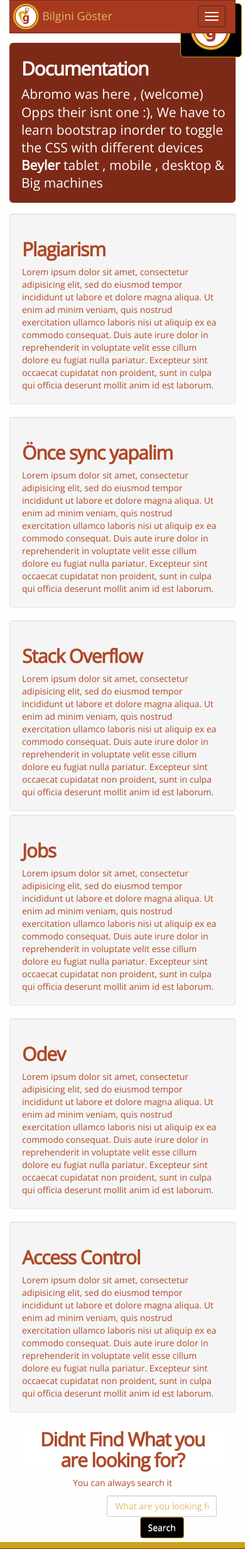
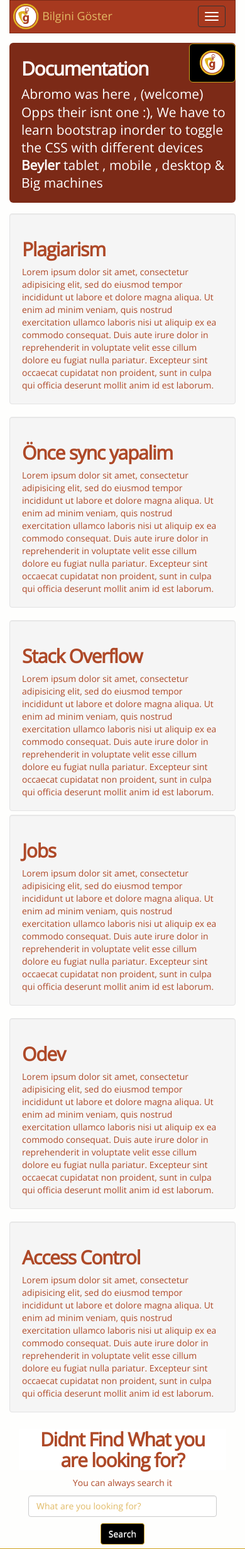
Before and after one commit to fadsel/Bilgini_Goster, a PHP site: page / in a window 390 px wide. Shown: the top 2460 px of the page at 63% size. Run offline with PHP 8.4, Linux system fonts and the light colour scheme.

Commit message:
Responsive Side bar Button
Implemented for Mobile devices & Big Machines

```diff
--- a/css/custom.css
+++ b/css/custom.css
@@ -81,7 +81,6 @@ fieldset[disabled] .btn-bilgini.active {
 
 body{
     font-family:  "Open Sans","museo-sans",sans-serif   ;
-
     font-weight: lighter;
 }
 h2 {
--- a/css/kituChaPembeni.css
+++ b/css/kituChaPembeni.css
@@ -233,8 +233,31 @@ i.scroll:hover {
 	height: 75%;
   }
 
-}
+
 
 #menu-close {
     margin-top: 36px;
 }
+
+    }
+
+@media (min-width: 0px) and (max-width: 1363px) {
+
+
+    #menu-toggle {
+        top: 64px;
+        right: 10px;
+        position: fixed;
+        z-index: 1000;
+    }
+    #menu-toggle img{
+        width:40px;
+    }
+
+
+
+    #menu-close {
+        margin-top: 36px;
+    }
+
+}
--- a/usuals/menu.php
+++ b/usuals/menu.php
@@ -1,4 +1,4 @@
-<nav class="navbar navbar-inverse" role="navigation">
+<nav class="navbar navbar-inverse" role="navigation" id="top">
     <!-- Brand and toggle get grouped for better mobile display -->
     <div class="navbar-header">
         <button type="button" class="navbar-toggle" data-toggle="collapse" data-target="#bs-example-navbar-collapse-1">
--- a/usuals/search.php
+++ b/usuals/search.php
@@ -2,9 +2,11 @@
     <header class="col-lg-12 title">
         <h2><b>Didnt Find What you are looking for?</b></h2>
         <p>You can always search it</p>
-        <div class="search form-group col-lg-3" style="margin-left: 38%">
-            <input type="text" class="form-control " id="inputProjectSearch" placeholder="What are you looking for?" data-role="search-textbox" data-url="/index.php?search=" value="">
-            <a href="#" class="btn btn-bilgini" data-role="search-button">Search</a>
+        <form action="">
+        <div class="search form-group col-lg-offset-2 col-lg-8" ><!-- NEED TO CENTER THIS -->
+            <input type="text" class="form-control " id="inputProjectSearch" placeholder="What are you looking for?" data-role="search-textbox" data-url="?" value=""><p></p>
+            <a href="#top" class="btn btn-bilgini" data-role="search-button">Search</a>
         </div>
+        </form>
     </header>
 </div>
```
